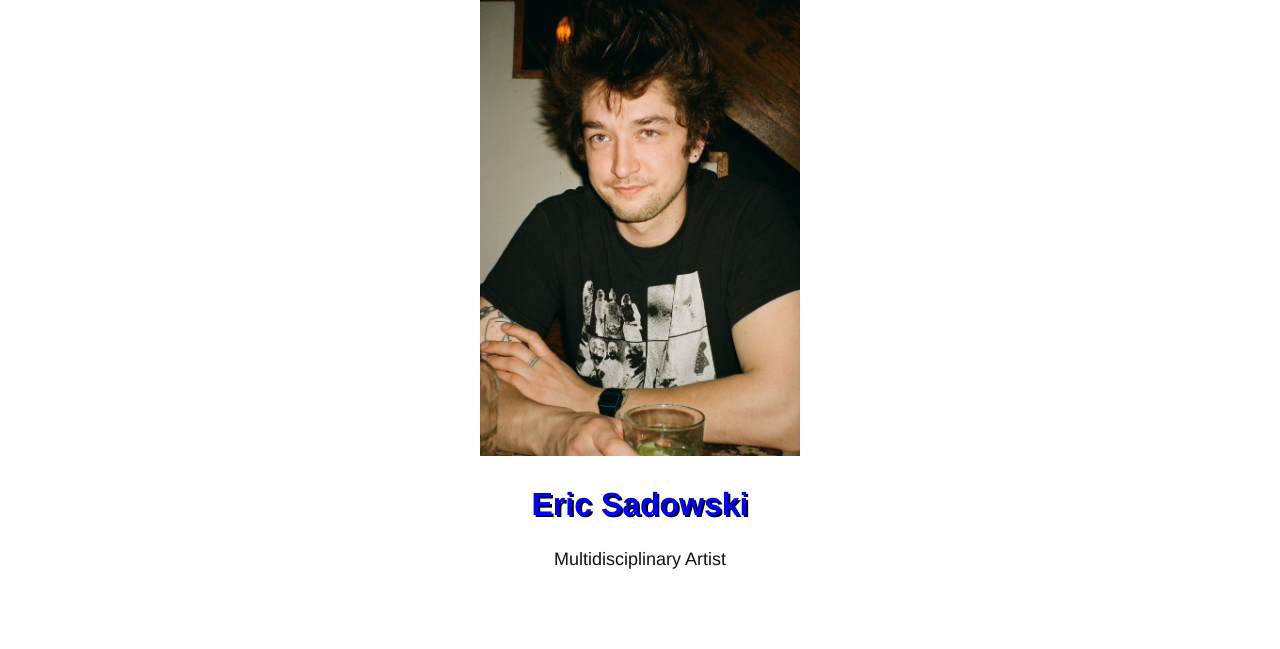
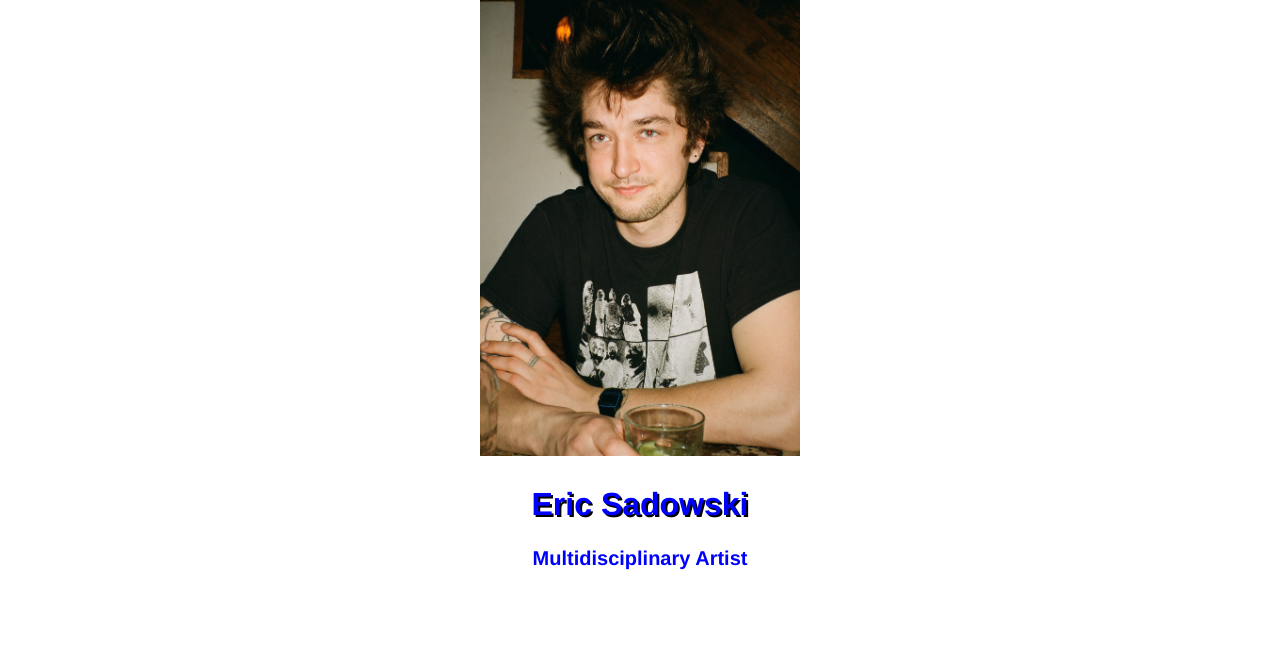
Before and after one commit to EricSadowski/EricSadowski.github.io, a plain HTML site: page index.html in a window 1280 px wide. Shown: the part 87-736 px from the top of the page. Drawn offline with Linux system fonts and the light colour scheme.

Commit message:
Update index.html

```diff
--- a/index.html
+++ b/index.html
@@ -31,7 +31,7 @@
 <div class="wrapper">
 <article class="welcome-info">
   <h2>Eric Sadowski</h2>
-  <p>Multidisciplinary  Artist</p>
+  <h3>Multidisciplinary  Artist</h3>
 
 </article>
 
```
